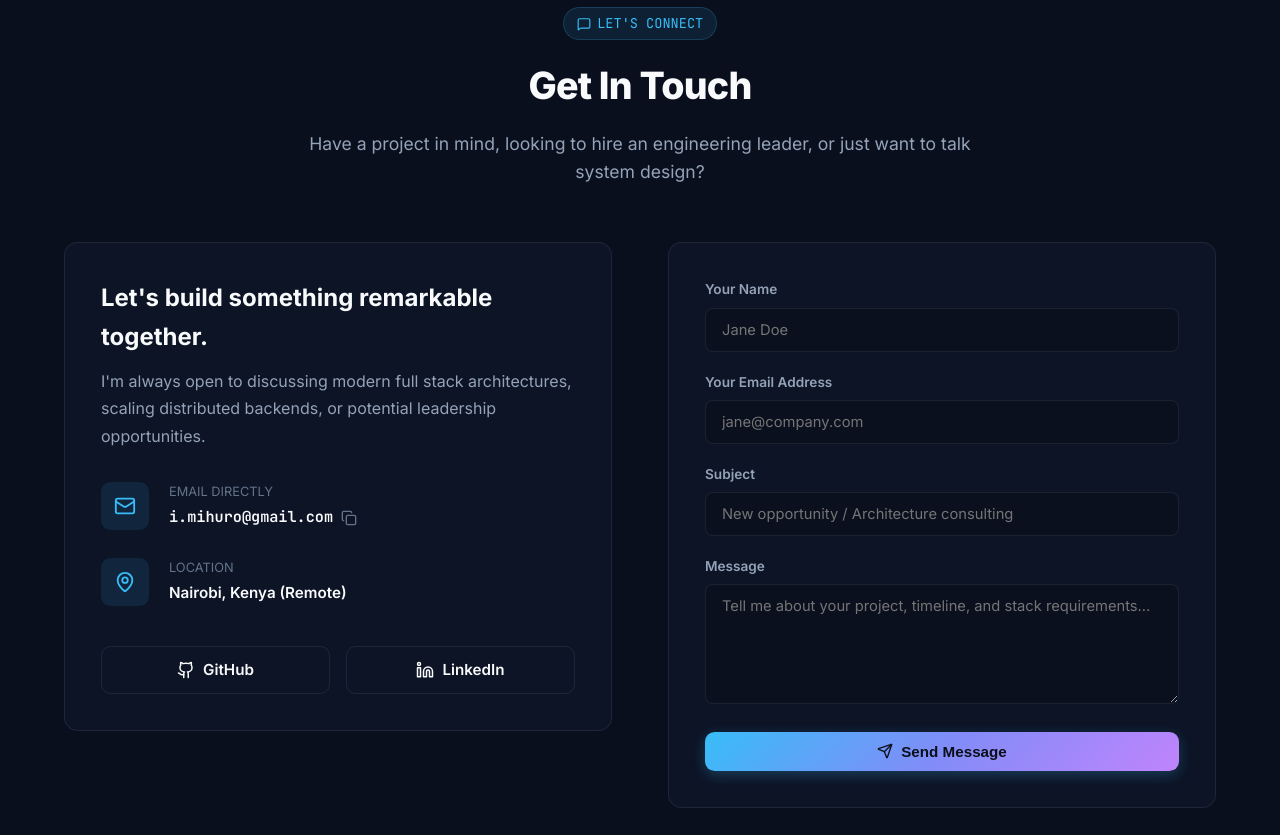
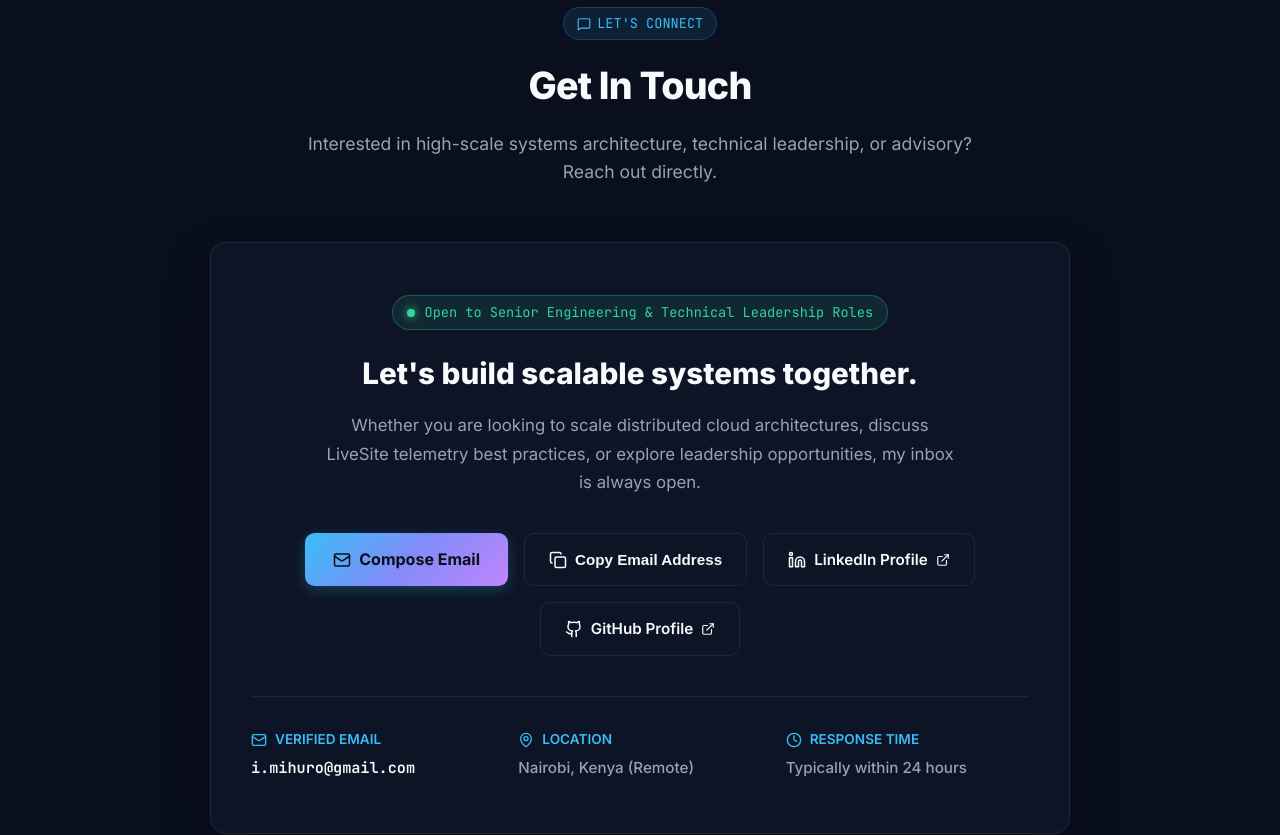
Before and after one commit to IanMihuro/karega_dev, a React (Vite) app: page / in a window 1280 px wide. Shown: the part 9320-10155 px from the top of the page. Built offline with nearby package versions, Linux system fonts and the light colour scheme; the HTML template or start-up script is replaced by a standard one.

Commit message:
fix: remove contact form in favor of direct connection hub, fix on-load auto-scroll, and update GitHub profile URL

```diff
--- a/src/components/ContactSection.jsx
+++ b/src/components/ContactSection.jsx
@@ -1,40 +1,15 @@
 import React, { useState } from 'react';
-import { Mail, MapPin, Send, CheckCircle2, Copy, Check, MessageSquare } from 'lucide-react';
+import { Mail, MapPin, Copy, Check, MessageSquare, ExternalLink, Clock, ShieldCheck } from 'lucide-react';
 import { GithubIcon, LinkedinIcon } from './Icons';
 import { portfolioData } from '../data/portfolioData';
 
 export default function ContactSection() {
-  const [formData, setFormData] = useState({
-    name: '',
-    email: '',
-    subject: '',
-    message: ''
-  });
-  const [isSubmitting, setIsSubmitting] = useState(false);
-  const [submitted, setSubmitted] = useState(false);
   const [copiedEmail, setCopiedEmail] = useState(false);
-
-  const handleChange = (e) => {
-    setFormData({ ...formData, [e.target.name]: e.target.value });
-  };
-
-  const handleSubmit = (e) => {
-    e.preventDefault();
-    setIsSubmitting(true);
-
-    // Simulate submission delay
-    setTimeout(() => {
-      setIsSubmitting(false);
-      setSubmitted(true);
-      setFormData({ name: '', email: '', subject: '', message: '' });
-      setTimeout(() => setSubmitted(false), 5000);
-    }, 1000);
-  };
 
   const handleCopyEmail = () => {
     navigator.clipboard.writeText(portfolioData.personal.email);
     setCopiedEmail(true);
-    setTimeout(() => setCopiedEmail(false), 2000);
+    setTimeout(() => setCopiedEmail(false), 2500);
   };
 
   return (
@@ -47,163 +22,92 @@ export default function ContactSection() {
           </div>
           <h2 className="section-title">Get In Touch</h2>
           <p className="section-subtitle">
-            Have a project in mind, looking to hire an engineering leader, or just want to talk system design?
+            Interested in high-scale systems architecture, technical leadership, or advisory? Reach out directly.
           </p>
         </div>
 
-        <div className="contact-grid">
-          {/* Info Card */}
-          <div className="contact-info-card">
-            <h3 style={{ fontSize: '1.5rem', fontWeight: 700, marginBottom: '0.75rem' }}>
-              Let's build something remarkable together.
+        <div className="contact-hub-card">
+          <div className="status-badge" style={{ marginBottom: '1.25rem' }}>
+            <span className="status-dot"></span>
+            <span>Open to Senior Engineering &amp; Technical Leadership Roles</span>
+          </div>
+
+          <h3 style={{ fontSize: '1.85rem', fontWeight: 800, marginBottom: '0.85rem' }}>
+            Let's build scalable systems together.
           </h3>
-            <p style={{ color: 'var(--text-secondary)', marginBottom: '2rem', lineHeight: 1.7 }}>
-              I'm always open to discussing modern full stack architectures, scaling distributed backends, or potential leadership opportunities.
+          <p style={{ color: 'var(--text-secondary)', maxWidth: '640px', margin: '0 auto 2rem auto', fontSize: '1.05rem', lineHeight: 1.7 }}>
+            Whether you are looking to scale distributed cloud architectures, discuss LiveSite telemetry best practices, or explore leadership opportunities, my inbox is always open.
           </p>
 
-            <div className="contact-method">
-              <div className="contact-icon">
-                <Mail size={22} />
-              </div>
-              <div>
-                <div style={{ fontSize: '0.8rem', color: 'var(--text-muted)', textTransform: 'uppercase' }}>Email Directly</div>
-                <div style={{ display: 'flex', alignItems: 'center', gap: '0.5rem', marginTop: '0.2rem' }}>
-                  <span className="mono" style={{ fontSize: '0.95rem', fontWeight: 600 }}>{portfolioData.personal.email}</span>
+          {/* Quick Action Channels */}
+          <div className="contact-hub-channels">
+            <a
+              href={`mailto:${portfolioData.personal.email}`}
+              className="btn btn-primary"
+              style={{ padding: '0.85rem 1.75rem', fontSize: '1rem' }}
+            >
+              <Mail size={18} /> Compose Email
+            </a>
+
             <button
               onClick={handleCopyEmail}
-                    style={{
-                      background: 'transparent',
-                      border: 'none',
-                      color: copiedEmail ? 'var(--accent-emerald)' : 'var(--text-muted)',
-                      cursor: 'pointer',
-                      display: 'flex',
-                      alignItems: 'center',
-                    }}
-                    title="Copy Email"
+              className="btn btn-outline"
+              style={{ padding: '0.85rem 1.5rem', fontSize: '0.95rem' }}
+              title="Copy Email to Clipboard"
             >
-                    {copiedEmail ? <Check size={16} /> : <Copy size={16} />}
+              {copiedEmail ? <Check size={18} style={{ color: 'var(--accent-emerald)' }} /> : <Copy size={18} />}
+              <span>{copiedEmail ? 'Email Copied!' : 'Copy Email Address'}</span>
             </button>
-                </div>
-              </div>
-            </div>
 
-            <div className="contact-method">
-              <div className="contact-icon">
-                <MapPin size={22} />
-              </div>
-              <div>
-                <div style={{ fontSize: '0.8rem', color: 'var(--text-muted)', textTransform: 'uppercase' }}>Location</div>
-                <div style={{ fontSize: '0.95rem', fontWeight: 600, marginTop: '0.2rem' }}>
-                  {portfolioData.personal.location}
-                </div>
-              </div>
-            </div>
+            <a
+              href={portfolioData.personal.linkedin}
+              target="_blank"
+              rel="noreferrer"
+              className="btn btn-outline"
+              style={{ padding: '0.85rem 1.5rem', fontSize: '0.95rem' }}
+            >
+              <LinkedinIcon size={18} /> LinkedIn Profile <ExternalLink size={14} />
+            </a>
 
-            <div style={{ marginTop: '2.5rem', display: 'flex', gap: '1rem' }}>
             <a
               href={portfolioData.personal.github}
               target="_blank"
               rel="noreferrer"
               className="btn btn-outline"
-                style={{ flex: 1 }}
+              style={{ padding: '0.85rem 1.5rem', fontSize: '0.95rem' }}
             >
-                <GithubIcon size={18} /> GitHub
+              <GithubIcon size={18} /> GitHub Profile <ExternalLink size={14} />
             </a>
-              <a
-                href={portfolioData.personal.linkedin}
-                target="_blank"
-                rel="noreferrer"
-                className="btn btn-outline"
-                style={{ flex: 1 }}
-              >
-                <LinkedinIcon size={18} /> LinkedIn
-              </a>
+          </div>
+
+          {/* Verified Metadata Row */}
+          <div className="contact-details-row">
+            <div>
+              <div style={{ display: 'flex', alignItems: 'center', gap: '0.5rem', color: 'var(--accent-cyan)', marginBottom: '0.35rem', fontSize: '0.85rem', fontWeight: 600, textTransform: 'uppercase' }}>
+                <Mail size={16} /> Verified Email
+              </div>
+              <div className="mono" style={{ fontSize: '0.95rem', fontWeight: 600 }}>
+                {portfolioData.personal.email}
               </div>
             </div>
 
-          {/* Form */}
-          <div className="contact-form">
-            {submitted && (
-              <div className="form-feedback success">
-                <div style={{ display: 'flex', alignItems: 'center', gap: '0.5rem', fontWeight: 600 }}>
-                  <CheckCircle2 size={18} />
-                  <span>Message sent successfully!</span>
+            <div>
+              <div style={{ display: 'flex', alignItems: 'center', gap: '0.5rem', color: 'var(--accent-cyan)', marginBottom: '0.35rem', fontSize: '0.85rem', fontWeight: 600, textTransform: 'uppercase' }}>
+                <MapPin size={16} /> Location
               </div>
-                <p style={{ marginTop: '0.25rem', fontSize: '0.85rem' }}>
-                  Thank you for reaching out. I typically respond within 24 hours.
-                </p>
+              <div style={{ fontSize: '0.95rem', fontWeight: 500, color: 'var(--text-secondary)' }}>
+                {portfolioData.personal.location}
               </div>
-            )}
-
-            <form onSubmit={handleSubmit}>
-              <div className="form-group">
-                <label className="form-label" htmlFor="name">Your Name</label>
-                <input
-                  id="name"
-                  type="text"
-                  name="name"
-                  required
-                  value={formData.name}
-                  onChange={handleChange}
-                  className="form-control"
-                  placeholder="Jane Doe"
-                />
             </div>
 
-              <div className="form-group">
-                <label className="form-label" htmlFor="email">Your Email Address</label>
-                <input
-                  id="email"
-                  type="email"
-                  name="email"
-                  required
-                  value={formData.email}
-                  onChange={handleChange}
-                  className="form-control"
-                  placeholder="jane@company.com"
-                />
+            <div>
+              <div style={{ display: 'flex', alignItems: 'center', gap: '0.5rem', color: 'var(--accent-cyan)', marginBottom: '0.35rem', fontSize: '0.85rem', fontWeight: 600, textTransform: 'uppercase' }}>
+                <Clock size={16} /> Response Time
               </div>
-
-              <div className="form-group">
-                <label className="form-label" htmlFor="subject">Subject</label>
-                <input
-                  id="subject"
-                  type="text"
-                  name="subject"
-                  required
-                  value={formData.subject}
-                  onChange={handleChange}
-                  className="form-control"
-                  placeholder="New opportunity / Architecture consulting"
-                />
+              <div style={{ fontSize: '0.95rem', fontWeight: 500, color: 'var(--text-secondary)' }}>
+                Typically within 24 hours
               </div>
-
-              <div className="form-group">
-                <label className="form-label" htmlFor="message">Message</label>
-                <textarea
-                  id="message"
-                  name="message"
-                  required
-                  value={formData.message}
-                  onChange={handleChange}
-                  className="form-control"
-                  placeholder="Tell me about your project, timeline, and stack requirements..."
-                ></textarea>
             </div>
-
-              <button
-                type="submit"
-                className="btn btn-primary"
-                style={{ width: '100%' }}
-                disabled={isSubmitting}
-              >
-                {isSubmitting ? 'Sending Message...' : (
-                  <>
-                    <Send size={16} /> Send Message
-                  </>
-                )}
-              </button>
-            </form>
           </div>
         </div>
       </div>
--- a/src/data/portfolioData.js
+++ b/src/data/portfolioData.js
@@ -6,7 +6,7 @@ export const portfolioData = {
     status: "Lead for High-Scale Enterprise Platforms",
     location: "Nairobi, Kenya (Remote)",
     email: "i.mihuro@gmail.com",
-    github: "https://github.com",
+    github: "https://github.com/IanMihuro",
     linkedin: "https://linkedin.com/in/ian-mihuro-873344104/",
     bio: "Senior Software Engineer and Technical Lead with 10+ years of experience delivering mission-critical enterprise software, scalable production services, and modern full-stack web applications. Served as Engineering Lead for Microsoft 365 Name Pronunciation, coordinating cross-functional feature delivery for a service handling 30 million daily fetch requests on Microsoft Teams.",
   },
@@ -434,7 +434,7 @@ export const portfolioData = {
     projects: "FEATURED WORK:\n  1. M365 Name Pronunciation Platform (Eng Lead, 30M reqs/day, PAPI/IAPI, GraphQL)\n  2. Live Persona Card (LPC) Platform (Shared M365 Runtime across Teams & Outlook)\n  3. Noise Triage Bench: AI Telemetry & RCA Tuning (KQL, Signal-to-RCA, Noise Reduction)\n  4. NIMS Mobile Money Platform (CTO & Co-Founder, 1st Place Startup Istanbul 2015)\n  5. Enterprise Web Platforms via Andela (Firmatek, Agilis Chemicals, Quartet Health)",
     exp: "CAREER HISTORY:\n  [2021 - Pres] Senior Software Engineer (Eng Lead & IC) @ Microsoft\n  [2019 - 2021] Software Engineer @ Andela\n  [2018 - 2019] Full Stack Developer @ mSurvey (Ajua)\n  [2017 - 2018] Software Consultant @ eShare\n  [2015 - 2017] CTO & Co-Founder @ NIMS (1st Place Startup Istanbul 2015)\n  [2014 - 2017] Senior Software Engineer @ Intellisoftplus",
     hobbies: "PERSONAL PASSIONS & INTERESTS:\n  🌿 Botanical Care: Indoor flora propagation, micro-climates, systematic plant cultivation\n  🏋️ Fitness: Functional barbell strength training & long-distance wilderness hikes\n  🎮 Gaming: Immersive open-world RPGs, tactical strategy, game systems mechanics\n  🧭 Road Trips: Long-haul cross-country expeditions, off-the-beaten-path navigation",
-    contact: "CONNECT WITH IAN:\n  Email:    i.mihuro@gmail.com\n  LinkedIn: linkedin.com/in/ian-mihuro-873344104/\n  Location: Nairobi, Kenya (Remote)",
+    contact: "CONNECT WITH IAN:\n  Email:    i.mihuro@gmail.com\n  LinkedIn: linkedin.com/in/ian-mihuro-873344104/\n  GitHub:   github.com/IanMihuro\n  Location: Nairobi, Kenya (Remote)",
     stack: "PORTFOLIO ARCHITECTURE:\n  • Framework: React 18 SPA (Vite 6)\n  • Styling: Modern CSS Custom Properties & Glassmorphism\n  • Icons: Lucide React & Custom SVG\n  • Deployment: GitHub Pages compatible (Static HTML/JS/CSS bundle)",
   },
 };
--- a/src/index.css
+++ b/src/index.css
@@ -803,91 +803,50 @@ body {
 }
 
 /* Contact Section */
-.contact-grid {
-  display: grid;
-  grid-template-columns: 1fr 1fr;
-  gap: 3.5rem;
-  align-items: flex-start;
+.contact-hub-card {
+  background: var(--bg-card);
+  border: 1px solid var(--border-color);
+  padding: 3.25rem 2.5rem;
+  border-radius: 1rem;
+  max-width: 860px;
+  margin: 0 auto;
+  text-align: center;
+  box-shadow: 0 20px 45px rgba(0, 0, 0, 0.35);
+  position: relative;
+  overflow: hidden;
+  backdrop-filter: blur(12px);
 }
 
-.contact-info-card {
-  background: var(--bg-card);
-  border: 1px solid var(--border-color);
-  padding: 2.25rem;
-  border-radius: 0.85rem;
+.contact-hub-channels {
+  display: flex;
+  gap: 1rem;
+  justify-content: center;
+  flex-wrap: wrap;
+  margin: 2.25rem 0 2.5rem 0;
 }
 
-.contact-method {
-  display: flex;
-  align-items: center;
-  gap: 1.25rem;
-  margin-top: 1.75rem;
+.contact-details-row {
+  display: grid;
+  grid-template-columns: repeat(3, 1fr);
+  gap: 1.5rem;
+  border-top: 1px solid var(--border-color);
+  padding-top: 2rem;
+  text-align: left;
 }
 
-.contact-icon {
-  width: 3rem;
-  height: 3rem;
-  border-radius: 0.6rem;
-  background: rgba(56, 189, 248, 0.1);
-  color: var(--accent-cyan);
-  display: flex;
-  align-items: center;
-  justify-content: center;
-}
+@media (max-width: 768px) {
+  .contact-hub-card {
+    padding: 2rem 1.5rem;
+  }
 
-.contact-form {
-  background: var(--bg-card);
-  border: 1px solid var(--border-color);
-  padding: 2.25rem;
-  border-radius: 0.85rem;
-}
+  .contact-details-row {
+    grid-template-columns: 1fr;
+    gap: 1.25rem;
+  }
 
-.form-group {
-  margin-bottom: 1.25rem;
-}
-
-.form-label {
-  display: block;
-  font-size: 0.85rem;
-  font-weight: 600;
-  margin-bottom: 0.4rem;
-  color: var(--text-secondary);
-}
-
-.form-control {
-  width: 100%;
-  background: rgba(0, 0, 0, 0.2);
-  border: 1px solid var(--border-color);
-  border-radius: 0.5rem;
-  padding: 0.75rem 1rem;
-  color: var(--text-primary);
-  font-family: var(--font-sans);
-  font-size: 0.92rem;
-  transition: border-color 0.2s ease;
-}
-
-.form-control:focus {
-  outline: none;
-  border-color: var(--accent-cyan);
-  box-shadow: 0 0 0 3px var(--glow-cyan);
-}
-
-textarea.form-control {
-  resize: vertical;
-  min-height: 120px;
-}
-
-.form-feedback {
-  padding: 0.85rem;
-  border-radius: 0.5rem;
-  font-size: 0.88rem;
-  margin-bottom: 1rem;
-}
-
-.form-feedback.success {
-  background: rgba(52, 211, 153, 0.15);
-  border: 1px solid rgba(52, 211, 153, 0.3);
-  color: var(--accent-emerald);
+  .contact-hub-channels .btn {
+    width: 100%;
+  }
 }
 
 /* Footer */
@@ -1156,10 +1115,6 @@ textarea.form-control {
     grid-template-columns: repeat(2, 1fr);
   }
 
-  .contact-grid {
-    grid-template-columns: 1fr;
-  }
-
   .nav-links {
     display: none;
   }
```
Also changed, not shown: src/components/TerminalSection.jsx (+10 -4 lines), 1 other file (tests, documents, lock files or other folders). Lines whose indentation alone changed are shown as unchanged.
